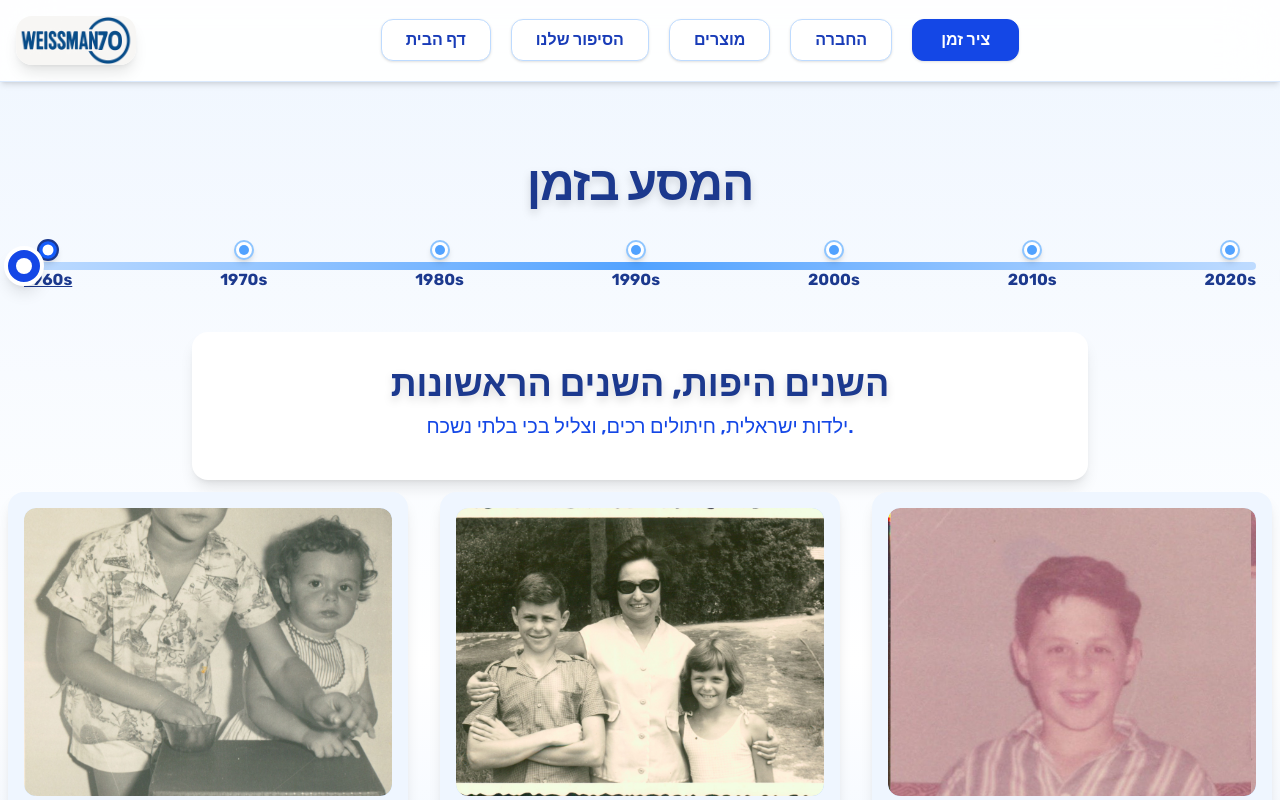
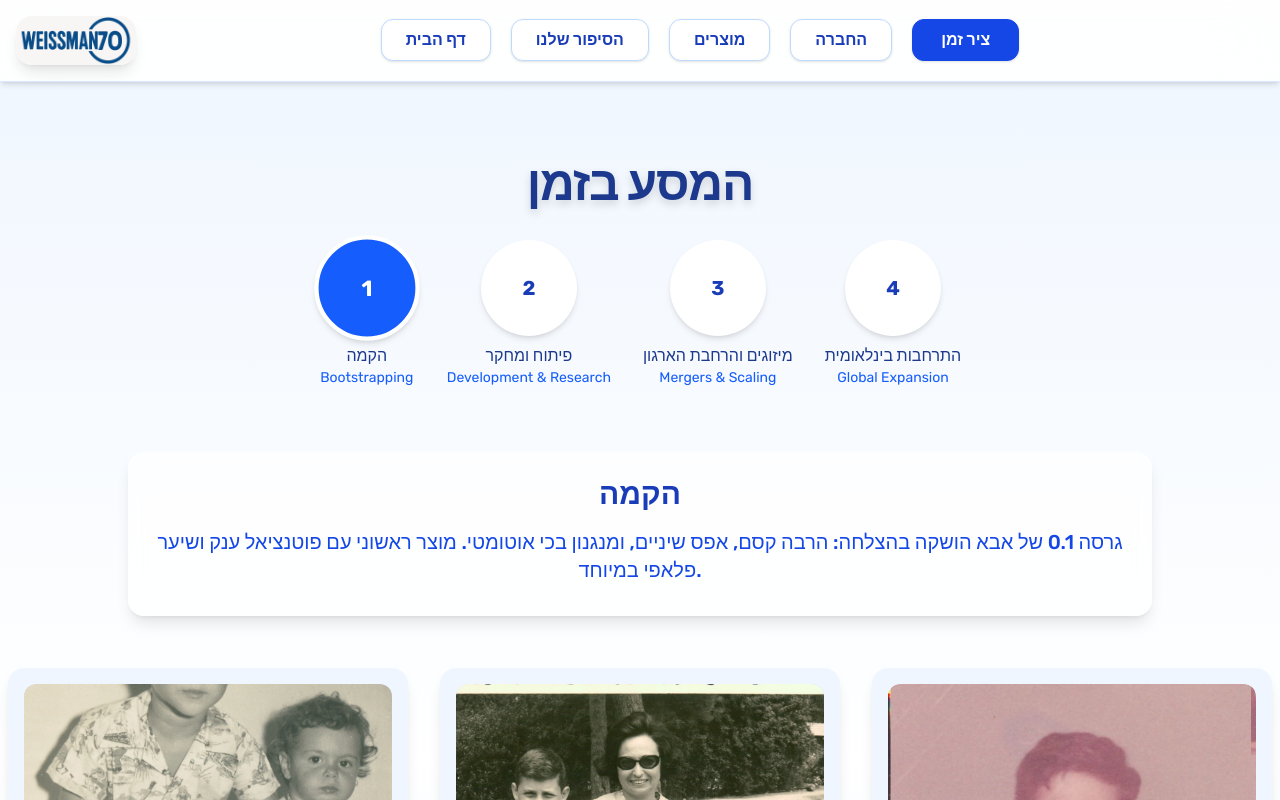
Before and after one commit to ShaharWeissman/DadBday, a Next.js app: page /timeline in a window 1280 px wide. Shown: the top 800 px of the page. Built offline with nearby package versions, Linux system fonts and the light colour scheme.

Commit message:
feat: add EraTimeline component with interactive  new era navigation and image gallery

```diff
--- a/src/app/components/timeline/EraTimeline.tsx
+++ b/src/app/components/timeline/EraTimeline.tsx
@@ -10,57 +10,8 @@ interface EraTimelineProps {
 }
 
 export default function EraTimeline({ current, setCurrent, leftRightNav = true }: EraTimelineProps) {
-  const [dragging, setDragging] = useState(false);
   const [modal, setModal] = useState<{ image: string; text: string } | null>(null);
-  const barRef = useRef<HTMLDivElement>(null);
   const eras = timelineData;
-
-  // Drag logic
-  const handleDrag = (clientX: number) => {
-    const bar = barRef.current;
-    if (!bar) return;
-    const rect = bar.getBoundingClientRect();
-    const x = Math.max(0, Math.min(clientX - rect.left, rect.width));
-    const percent = x / rect.width;
-    const idx = Math.round(percent * (eras.length - 1));
-    setCurrent(idx);
-  };
-
-  const handleStart = (e: React.MouseEvent | React.TouchEvent) => {
-    setDragging(true);
-    document.body.style.cursor = 'grabbing';
-    let clientX: number;
-    if ('touches' in e) {
-      clientX = e.touches[0].clientX;
-      window.addEventListener('touchmove', onMove);
-      window.addEventListener('touchend', onUp);
-    } else {
-      clientX = e.clientX;
-      window.addEventListener('mousemove', onMove);
-      window.addEventListener('mouseup', onUp);
-    }
-    handleDrag(clientX);
-  };
-
-  const onMove = (e: MouseEvent | TouchEvent) => {
-    if (!dragging) return;
-    let clientX: number;
-    if (e instanceof TouchEvent) {
-      clientX = e.touches[0].clientX;
-    } else {
-      clientX = e.clientX;
-    }
-    handleDrag(clientX);
-  };
-
-  const onUp = () => {
-    setDragging(false);
-    document.body.style.cursor = '';
-    window.removeEventListener('mousemove', onMove);
-    window.removeEventListener('mouseup', onUp);
-    window.removeEventListener('touchmove', onMove);
-    window.removeEventListener('touchend', onUp);
-  };
 
   // Defensive: clamp current to valid range
   const safeCurrent = Math.max(0, Math.min(current, eras.length - 1));
@@ -84,46 +35,29 @@ export default function EraTimeline({ current, setCurrent, leftRightNav = true }
             &#8592;
           </button>
         )}
-        <div className="flex-1 relative flex flex-col items-center w-full">
-          <div ref={barRef} className="relative w-full flex items-center">
-            <div className="absolute left-0 right-0 top-1/2 h-2 bg-gradient-to-r from-blue-200 via-blue-400 to-blue-200 rounded-full -translate-y-1/2 z-0" />
-            {/* Draggable cursor */}
-            <div
-              className="absolute z-20 top-1/2 -translate-y-1/2 cursor-pointer"
-              style={{ left: `calc(${(safeCurrent / (eras.length - 1)) * 100}% - 1.25rem)` }}
-              onMouseDown={handleStart}
-              onTouchStart={handleStart}
-            >
+        {/* Era Selection Buttons */}
+        <div className="w-full flex flex-wrap justify-center gap-4 md:gap-8 mb-6">
+          {eras.map((eraItem, idx) => (
+            <div key={idx} className="flex flex-col items-center">
               <button
-                className="w-8 h-8 md:w-10 md:h-10 rounded-full bg-blue-700 border-4 border-white shadow-lg flex items-center justify-center cursor-pointer transition-transform duration-200 active:scale-95"
-                style={{ touchAction: 'none', cursor: 'pointer' }}
-                aria-label="הזז את הסמן בזמן"
+                className={`w-16 h-16 md:w-24 md:h-24 rounded-full flex items-center justify-center shadow-md transition-all duration-300 ${
+                  idx === safeCurrent
+                    ? 'bg-blue-600 text-white scale-110 shadow-lg border-4 border-white'
+                    : 'bg-white text-blue-800 hover:bg-blue-100'
+                }`}
+                onClick={() => setCurrent(idx)}
+                aria-label={eraItem.title}
               >
-                <span className="block w-4 h-4 bg-white rounded-full"></span>
+                <span className="text-lg md:text-xl font-bold">{idx + 1}</span>
               </button>
+              <span className="mt-2 text-sm md:text-base font-medium text-blue-900 text-center">
+                {eraItem.title}
+              </span>
+              <span className="text-xs md:text-sm text-blue-600">
+                {eraItem.titleEn}
+              </span>
             </div>
-            {/* Era ticks as sets */}
-            <div className="flex w-full justify-between z-10">
-              {eras.map((era, idx) => (
-                <button
-                  key={era.yearRange}
-                  className={`relative flex flex-col items-center focus:outline-none group cursor-pointer`}
-                  onClick={() => setCurrent(idx)}
-                  aria-label={era.yearRange}
-                  style={{ cursor: 'pointer' }}
-                >
-                  <span
-                    className={`w-5 h-5 flex items-center justify-center rounded-full border-2 transition-all duration-300 shadow-md
-                      ${idx === safeCurrent ? 'bg-blue-600 border-blue-900 scale-110' : 'bg-white border-blue-300'}
-                      group-hover:scale-105`}
-                  >
-                    <span className={`block w-2.5 h-2.5 rounded-full ${idx === safeCurrent ? 'bg-white' : 'bg-blue-400'}`} />
-                  </span>
-                  <span className={`mt-2 text-sm md:text-base font-bold text-blue-900 ${idx === safeCurrent ? 'font-extrabold underline' : ''}`}>{era.yearRange}</span>
-                </button>
-              ))}
-            </div>
-          </div>
+          ))}
         </div>
         {/* Right Navigation Button */}
         {leftRightNav && (
@@ -138,9 +72,9 @@ export default function EraTimeline({ current, setCurrent, leftRightNav = true }
           </button>
         )}
       </div>
-      {/* Era content */}
-      <div className="w-full max-w-4xl bg-white rounded-2xl shadow-lg p-2 md:p-8 flex flex-col items-center mobile-card-slim">
-        <h3 className="text-xl md:text-4xl font-bold text-blue-900 mb-1 md:mb-2 animate-fade-in text-center drop-shadow-lg mobile-text-sm">
+      {/* Era Description */}
+      <div className="w-full max-w-5xl bg-white/70 backdrop-blur-sm rounded-2xl shadow-lg p-4 md:p-6 mb-6 md:mb-10">
+        <h3 className="text-xl md:text-3xl font-bold text-blue-800 text-center mb-2 md:mb-4">
           {era.title}
         </h3>
         <p className="text-base md:text-xl text-blue-700 text-center font-medium animate-fade-in mb-2 mobile-text-sm">
--- a/src/data/timelineData.ts
+++ b/src/data/timelineData.ts
@@ -1,130 +1,63 @@
-import { TimelineItem } from "@/types/TimelineItem";
+// Define TimelineItem interface locally
 
 export interface TimelineEra {
-  yearRange: string;
   title: string;
+  titleEn: string;
   description: string;
   cards: TimelineItem[];
 }
 
+interface TimelineItem {
+  image: string;
+  text: string;
+}
+
 const timelineData: TimelineEra[] = [
   {
-    yearRange: "1960s",
-    title: "השנים היפות, השנים הראשונות",
-    description: "ילדות ישראלית, חיתולים רכים, וצליל בכי בלתי נשכח.",
+    title: "הקמה",
+    titleEn: "Bootstrapping",
+    description: "גרסה 0.1 של אבא הושקה בהצלחה: הרבה קסם, אפס שיניים, ומנגנון בכי אוטומטי. מוצר ראשוני עם פוטנציאל ענק ושיער פלאפי במיוחד.",
     cards: [
-      {
-        image: "/images/timeline/60/baby1.jpg",
-        text: "התשובות לא ברורות, המכנסיים קצרים – ופתאום יש תינוק בבית! שנות ה-60 התחילו ברעש (של בכי).",
-      },
-      {
-        image: "/images/timeline/60/baby2.jpg",
-        text: "העולם משתנה, אבל אצלנו בחיתולים הכול רגוע (יחסית).",
-      },
-      {
-        image: "/images/timeline/60/kid1.jpg",
-        text: "יסקרן אוהב להסתגר בחדר ולקרוא ספרים",
-      },
-      {
-        image: "/images/timeline/60/kid2.jpg",
-        text: "ילד טוב ואחראי שלא מסתבך ולא שובר איברים",
-      },
-    ],
+      { image: "/images/timeline/60/baby1.jpg", text: "התשובות לא ברורות, המכנסיים קצרים – ופתאום יש תינוק בבית! שנות ה-60 התחילו ברעש (של בכי)." },
+      { image: "/images/timeline/60/baby2.jpg", text: "העולם משתנה, אבל אצלנו בחיתולים הכול רגוע (יחסית)." },
+      { image: "/images/timeline/60/kid1.jpg", text: "יסקרן אוהב להסתגר בחדר ולקרוא ספרים" },
+      { image: "/images/timeline/60/kid2.jpg", text: "ילד טוב ואחראי שלא מסתבך ולא שובר איברים" },
+      { image: "/images/timeline/70/teen1.jpg", text: "ג'ינסים מתרחבים, שיער ארוך, והכרזה ראשונה על עצמאות: 'אני הולך ברגל לבית ספר'." },
+      { image: "/images/timeline/70/teen2.jpg", text: "ילדות ישראלית עם אופניים בלי קסדה ועם חלום להיות נהג אוטובוס או אסטרונאוט." }
+    ]
   },
   {
-    yearRange: "1970s",
-    title: "בית ספר, חברים, ו-alone בפיתה",
-    description: "הולכים לבד לבית הספר וחוזרים עם סיפורים לכל החיים.",
+    title: "פיתוח ומחקר",
+    titleEn: "Development & Research",
+    description: "שלב ה-R&D: ניסויים אינטנסיביים במוזיקה, תיאטרון, ומחשבים. כל שבוע עדכון גרסה רגשי – לפעמים עם באגים, לפעמים עם ביצועים משופרים.",
     cards: [
-      {
-        image: "/images/timeline/70/teen1.jpg",
-        text: "ג'ינסים מתרחבים, שיער ארוך, והכרזה ראשונה על עצמאות: 'אני הולך ברגל לבית ספר'.",
-      },
-      {
-        image: "/images/timeline/70/teen2.jpg",
-        text: "ילדות ישראלית עם אופניים בלי קסדה ועם חלום להיות נהג אוטובוס או אסטרונאוט.",
-      },
-    ],
+      { image: "/images/timeline/80/teen3.jpg", text: "תספורת קיפוד, טייפ דאבל קסט, והרבה חלומות צבעוניים בלב." },
+      { image: "/images/timeline/80/teen4.jpg", text: "חוג תיאטרון, טיול שנתי, ופתאום כבר לא ילד – כמעט. כמעט!" },
+      { image: "/images/timeline/80/presentor.png", text: "רוקסטאר בעולם המחשבים של שנת 1988, נבחרת לדגמן לקמפיין של טרה סיס – כולל בגדי ים אופנתיים!" }
+    ]
   },
   {
-    yearRange: "1980s",
-    title: "הקצב גובר והחלומות גדלים",
-    description: "תקליטים מסתובבים, מחשבים מצפצפים, והראש בעננים.",
+    title: "מיזוגים והרחבת הארגון",
+    titleEn: "Mergers & Scaling",
+    description: "שלב שבו המשפחה מתרחבת, הקריירות צומחות, והילדים מתחילים להמריא – חלקם ללימודים וקריירות בינלאומיות. הנכדים מצטרפים לפעילות – עם חוכמה, הומור והרבה רעש. ואבא? אבא צוחק, מייעץ, ומתפנה לחידודים אסטרטגיים.",
     cards: [
-      {
-        image: "/images/timeline/80/teen3.jpg",
-        text: "תספורת קיפוד, טייפ דאבל קסט, והרבה חלומות צבעוניים בלב.",
-      },
-      {
-        image: "/images/timeline/80/teen4.jpg",
-        text: "חוג תיאטרון, טיול שנתי, ופתאום כבר לא ילד – כמעט. כמעט!",
-      },
-      {
-        image: "/images/timeline/80/presentor.png",
-        text: "רוקסטאר בעולם המחשבים של שנת 1988 נבחרת לדגמן לקמפיין של טרה סיס שכלל גם תמונות פרופיל ותמונות עם בגדי ים אופנתיים!",
-      },
-    ],
+      { image: "/images/timeline/90/earlyweb.jpg", text: "מודם צורח, מחשב נדלק, ואנחנו מחוברים. או לפחות מנסים. המשפחה מתרחבת, החיים מתגלגלים." },
+      { image: "/images/timeline/90/familyfun.jpg", text: "המילניום מתקרב, ואנחנו עדיין נאמנים לדיסקמן ולדף קשר. שמח, מוזר, ומקסים." },
+      { image: "/images/timeline/2000/family.jpg", text: "הייטק פורח, מנגלים הופכים למדע מדויק, והמשפחה הופכת לסטארטאפ הכי יציב בעיר." },
+      { image: "/images/timeline/2000/event.jpg", text: "אירועים משפחתיים מרגשים, ברכות עם פואנטה, ואבא תמיד באמצע התמונה." },
+      { image: "/images/timeline/2010/vacation.jpg", text: "טיסות לחו\"ל, מצגות למשקיעים, ואינספור חידודים. החיים בגרסת פיץ'." },
+      { image: "/images/timeline/2010/laugh.jpg", text: "מסיבת גג עם דחקות משפחתיות, והכרזה חגיגית: 'כל המלאכים באים'." }
+    ]
   },
   {
-    yearRange: "1990s",
-    title: "מתבגרים עם אינטרנט בדייל-אפ",
-    description: "המודם צורח, דיסקמן על הכתף – ואנחנו מחוברים לעתיד.",
+    title: "התרחבות בינלאומית",
+    titleEn: "Global Expansion",
+    description: "זה השלב שבו הדור הבא עולה לבמה: הנכדים אמה, אלה, אילן – ועוד כוכבים בדרך – מבהירים שהחזון חי ובועט. הילדים מפיצים את המותג בחו\"ל עם קריירות נוצצות, לימודים מתקדמים, וחיוך ישראלי בכל שדה תעופה. ואבא? אבא מביט מהמרפסת, מוקף אהבה, עם תחושת סיפוק של יזם שבנה משהו שנשאר.",
     cards: [
-      {
-        image: "/images/timeline/90/earlyweb.jpg",
-        text: "מודם צורח, מחשב נדלק, ואנחנו מחוברים. או לפחות מנסים. המשפחה מתרחבת, החיים מתגלגלים.",
-      },
-      {
-        image: "/images/timeline/90/familyfun.jpg",
-        text: "המילניום מתקרב, ואנחנו עדיין נאמנים לדיסקמן ולדף קשר. שמח, מוזר, ומקסים.",
-      },
-    ],
-  },
-  {
-    yearRange: "2000s",
-    title: "בגרות, משפחה, וביסוס הקריירה",
-    description: "עובדים, מגדלים ילדים, ושולטים במנגל עם דיוק מדעי.",
-    cards: [
-      {
-        image: "/images/timeline/2000/family.jpg",
-        text: "הייטק פורח, מנגלים הופכים למדע מדויק, והמשפחה הופכת לסטארטאפ הכי יציב בעיר.",
-      },
-      {
-        image: "/images/timeline/2000/event.jpg",
-        text: "אירועים משפחתיים מרגשים, ברכות עם פואנטה, ואבא תמיד באמצע התמונה.",
-      },
-    ],
-  },
-  {
-    yearRange: "2010s",
-    title: "סטארטאפים, טיסות, בדיחות אבא",
-    description: "חולקים מצגות, קמים להייטק – ונופלים מצחוק עם דחקות אבא.",
-    cards: [
-      {
-        image: "/images/timeline/2010/vacation.jpg",
-        text: "טיסות לחו\"ל, מצגות למשקיעים, ואינספור חידודים. החיים בגרסת פיץ'.",
-      },
-      {
-        image: "/images/timeline/2010/laugh.jpg",
-        text: "מסיבת גג עם דחקות משפחתיות, והכרזה חגיגית: 'כל המלאכים באים'.",
-      },
-    ],
-  },
-  {
-    yearRange: "2020s",
-    title: "משפחה, נכדים, וזיכרון בענן",
-    description: "היום: אפליקציה, אהבה, ונכדים עם טכנולוגיה ביד.",
-    cards: [
-      {
-        image: "/images/timeline/2020/grandkids.jpg",
-        text: "נכדים רצים בסלון, Zoom עם קפה, והלב מתמלא בכל רגע.",
-      },
-      {
-        image: "/images/timeline/2020/today.jpg",
-        text: "היום: אפליקציה, אהבה, ו־70 שנה של השראה. לא צריך פילטר, יש אבא.",
-      },
-    ],
-  },
+      { image: "/images/timeline/2020/grandkids.jpg", text: "נכדים רצים בסלון, Zoom עם קפה, והלב מתמלא בכל רגע." },
+      { image: "/images/timeline/2020/today.jpg", text: "היום: אפליקציה, אהבה, ו־70 שנה של השראה. לא צריך פילטר, יש אבא." }
+    ]
+  }
 ];
 
 export default timelineData;
```
